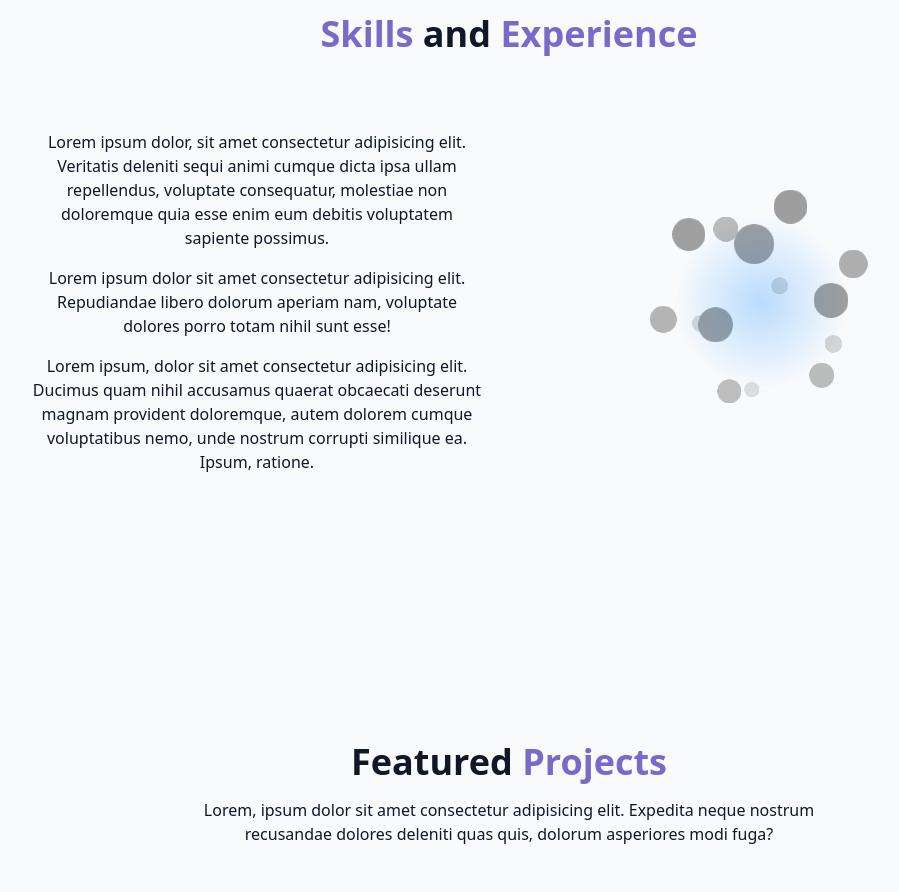
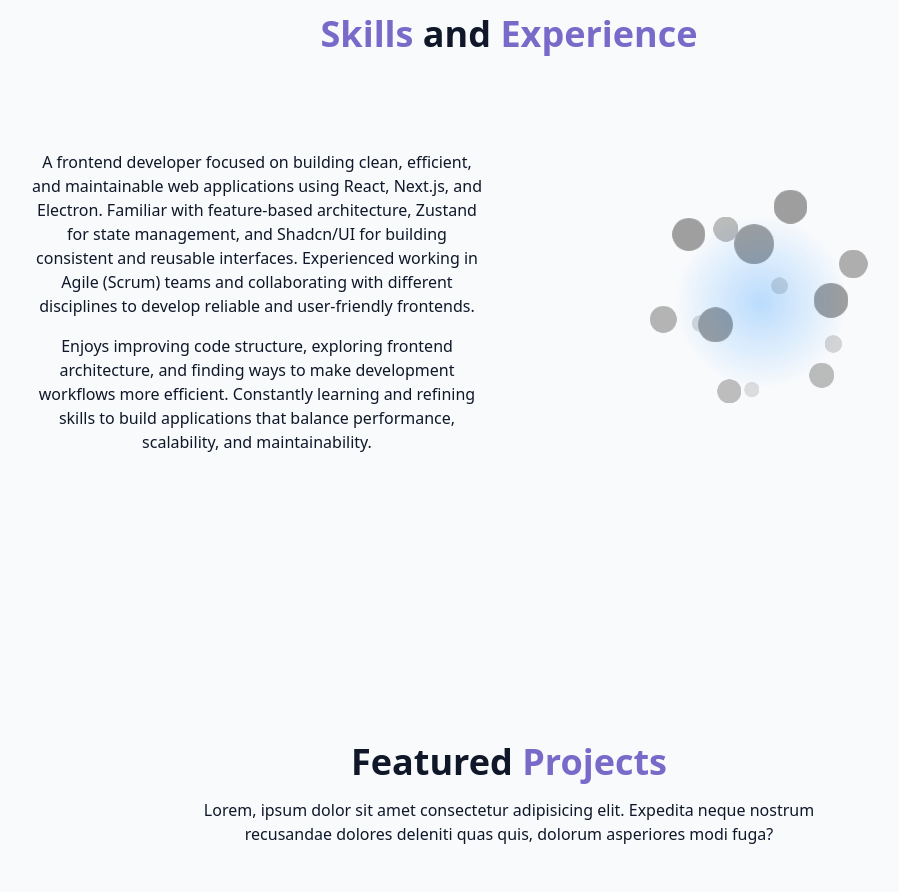
Before and after one commit to Andrei-Cervantes/portfolio, a React (Vite) app: page / in a window 1280 px wide. Shown: the part 1660-2552 px from the top of the page, without its empty margins (131-1030 px from the left). Built offline with nearby package versions, Linux system fonts and the light colour scheme.

Commit message:
change placeholder text to actual text

```diff
--- a/src/components/Sections/SkillsSection.tsx
+++ b/src/components/Sections/SkillsSection.tsx
@@ -33,21 +33,19 @@ const SkillsSection = () => {
         <div className="grid grid-cols-1 md:grid-cols-2 gap-12 justify-center items-center mb-12">
           <div className="space-y-4">
             <p>
-              Lorem ipsum dolor, sit amet consectetur adipisicing elit.
-              Veritatis deleniti sequi animi cumque dicta ipsa ullam
-              repellendus, voluptate consequatur, molestiae non doloremque quia
-              esse enim eum debitis voluptatem sapiente possimus.
+              A frontend developer focused on building clean, efficient, and
+              maintainable web applications using React, Next.js, and Electron.
+              Familiar with feature-based architecture, Zustand for state
+              management, and Shadcn/UI for building consistent and reusable
+              interfaces. Experienced working in Agile (Scrum) teams and
+              collaborating with different disciplines to develop reliable and
+              user-friendly frontends.
             </p>
             <p>
-              Lorem ipsum dolor sit amet consectetur adipisicing elit.
-              Repudiandae libero dolorum aperiam nam, voluptate dolores porro
-              totam nihil sunt esse!
-            </p>
-            <p>
-              Lorem ipsum, dolor sit amet consectetur adipisicing elit. Ducimus
-              quam nihil accusamus quaerat obcaecati deserunt magnam provident
-              doloremque, autem dolorem cumque voluptatibus nemo, unde nostrum
-              corrupti similique ea. Ipsum, ratione.
+              Enjoys improving code structure, exploring frontend architecture,
+              and finding ways to make development workflows more efficient.
+              Constantly learning and refining skills to build applications that
+              balance performance, scalability, and maintainability.
             </p>
           </div>
           <div className="relative flex size-full items-center justify-center overflow-hidden">
```
